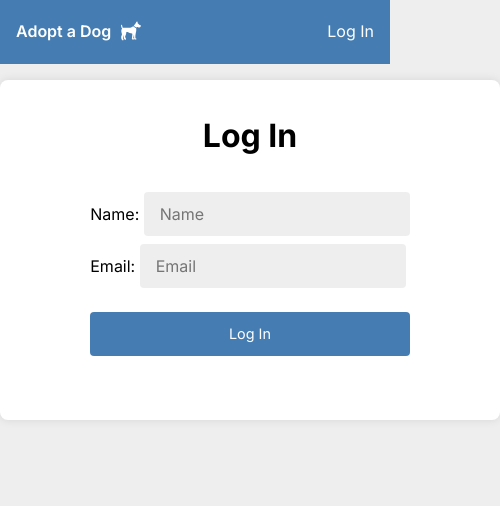
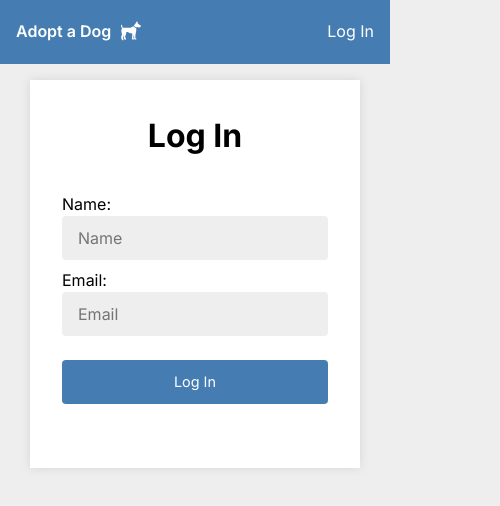
Before and after one commit to masonroyal/adopt-a-dog, a Next.js app: page /login in a window 390 px wide. Shown: the top 506 px of the page, 500 px wide, since content can reach past the window. Built offline with nearby package versions, Linux system fonts and the light colour scheme.

Commit message:
make log in page mobile friendly

```diff
--- a/src/app/globals.scss
+++ b/src/app/globals.scss
@@ -56,5 +56,5 @@ h6 {
 }
 
 .toast-container {
-  top: 5rem !important;
+  top: 6rem !important;
 }
--- a/src/app/login/LoginPage.module.scss
+++ b/src/app/login/LoginPage.module.scss
@@ -10,7 +10,8 @@
   align-items: center;
   background-color: $white;
 
-  width: 500px;
+  width: 80%;
+  max-width: 500px;
   border-radius: 0.5rem;
   box-shadow: 0 0 10px rgba(0, 0, 0, 0.1);
 
@@ -27,3 +28,16 @@
     margin-top: 1rem;
   }
 }
+
+.input {
+  display: flex;
+  flex-direction: column;
+}
+
+@media screen and (max-width: $breakpoint-sm) {
+  .wrapper {
+    width: 80%;
+    border-radius: 0;
+    min-width: 330px;
+  }
+}
--- a/src/app/login/page.tsx
+++ b/src/app/login/page.tsx
@@ -24,8 +24,9 @@ function LoginPage() {
     setEmail('');
     setName('');
 
+    // timeout to allow time for the cookies to be set
     setTimeout(() => {
-      push('/'), 1000;
+      push('/'), 500;
     });
   }
 
@@ -39,6 +40,7 @@ function LoginPage() {
           className={styles.form}
         >
           <Input
+            className={styles.input}
             label="Name: "
             id="name"
             value={name}
@@ -49,6 +51,7 @@ function LoginPage() {
             title="Only letters are accepted"
           />
           <Input
+            className={styles.input}
             label="Email: "
             type="email"
             id="email"
```
Also changed, not shown: src/components/SearchContainer/SearchContainer.tsx (+7 -3 lines).
